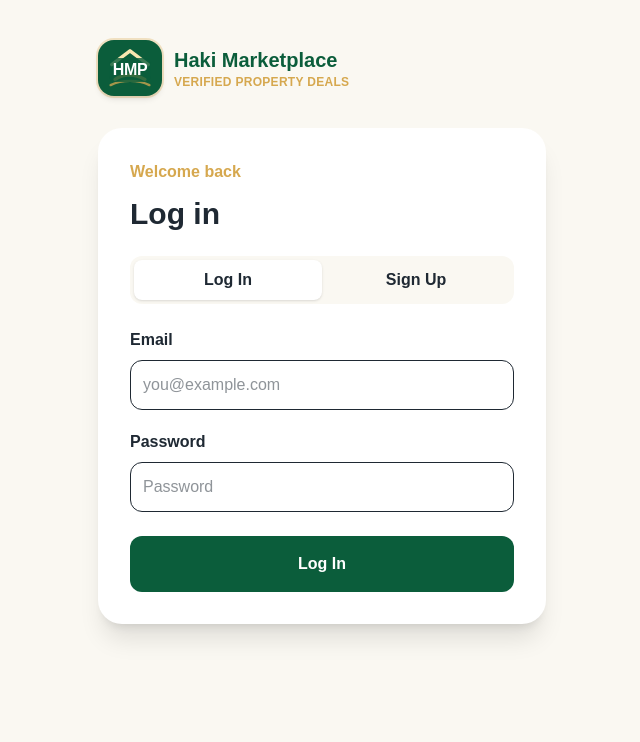
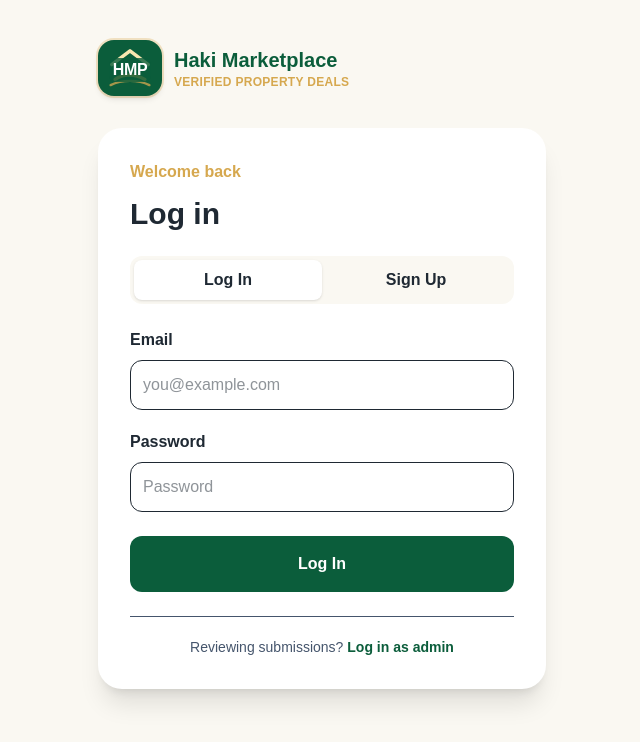
Before and after one commit to pinchez28-cyber/haki-properties, a Next.js app: page /account/login in a window 1280 px wide. Shown: the top 742 px of the page, without its empty margins (318-958 px from the left). Built offline with nearby package versions, Linux system fonts and the light colour scheme; no server answers.

Commit message:
Add admin login link to account card

```diff
--- a/app/account/login/page.tsx
+++ b/app/account/login/page.tsx
@@ -2,6 +2,7 @@
 
 import { useState } from "react";
 import { useRouter } from "next/navigation";
+import Link from "next/link";
 import BrandLogo from "@/components/BrandLogo";
 import { supabase } from "@/lib/supabase";
 
@@ -153,6 +154,16 @@ export default function AccountLoginPage() {
                 ? "Log In"
                 : "Create Account"}
           </button>
+
+          <div className="mt-6 border-t pt-5 text-center text-sm text-slate-600">
+            <span>Reviewing submissions?</span>{" "}
+            <Link
+              href="/admin/login"
+              className="font-bold text-[#0B5D3B] hover:underline"
+            >
+              Log in as admin
+            </Link>
+          </div>
         </form>
       </div>
     </main>
```
